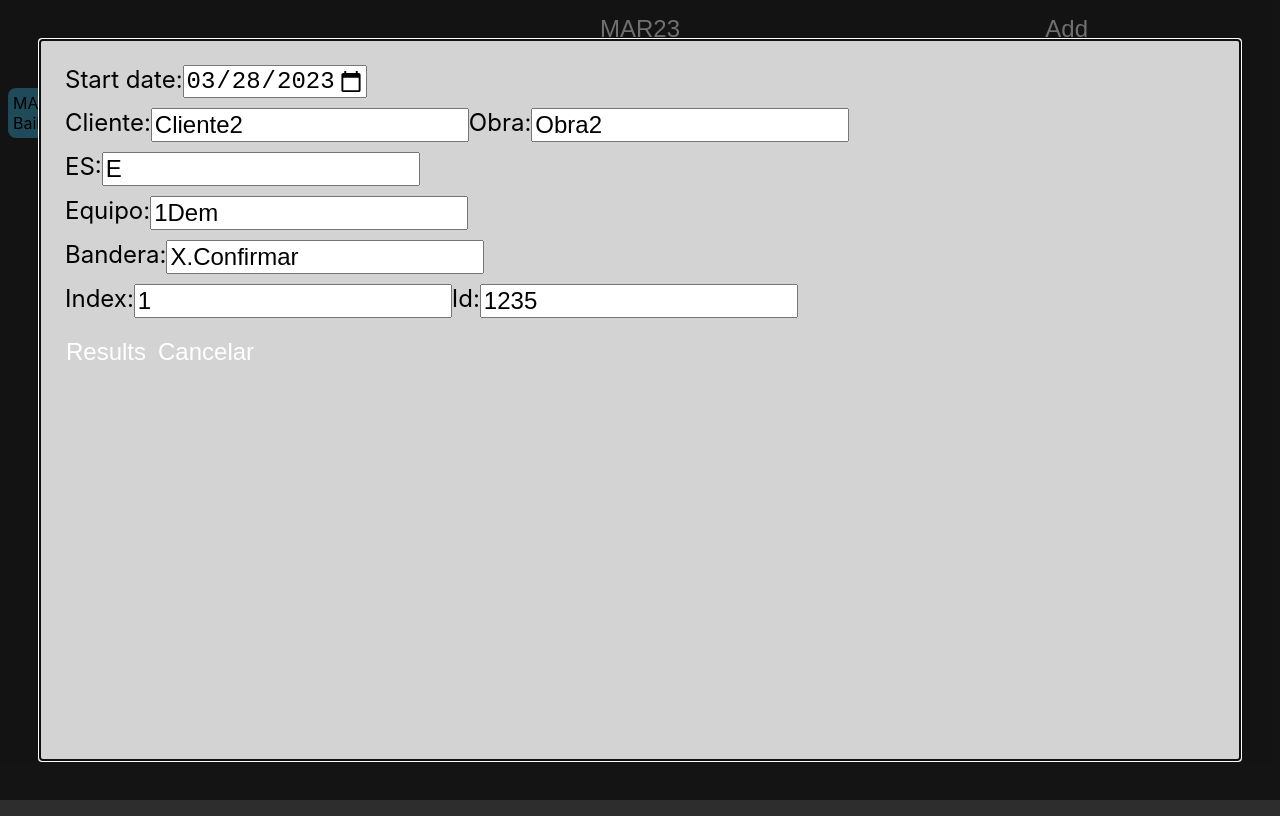
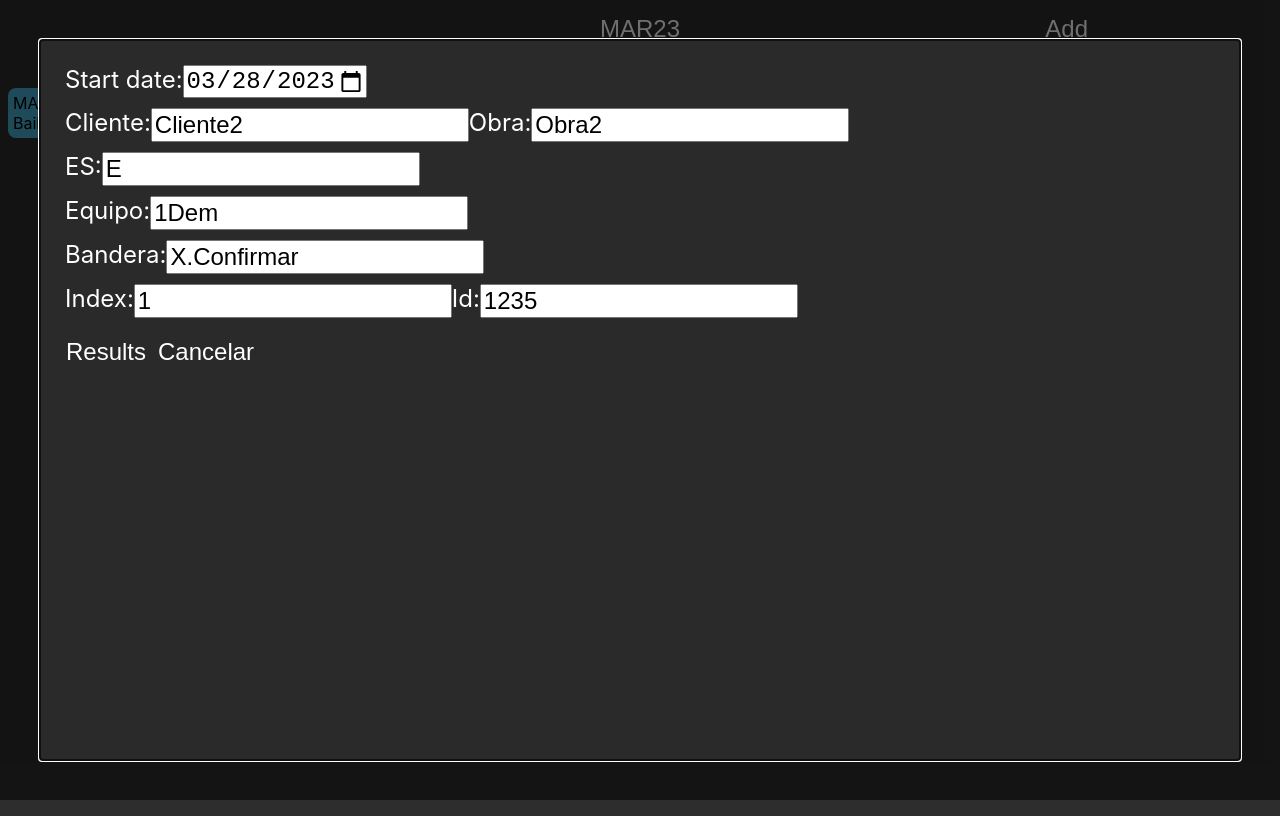
Before and after one commit to DanielBarragan96/ruta-js, a React (Create React App) app: page / in a window 1280 px wide. Built offline with nearby package versions, Linux system fonts and the light colour scheme.

Commit message:
changed bg color

```diff
--- a/src/CreateNewTask.css
+++ b/src/CreateNewTask.css
@@ -13,7 +13,8 @@
   left: 40px;
   right: 40px;
   bottom: 40px;
-  background-color: lightgrey;
+  background-color: #2a2a2a;
+  color: white;
 }
 
 .InnerModal {
```
